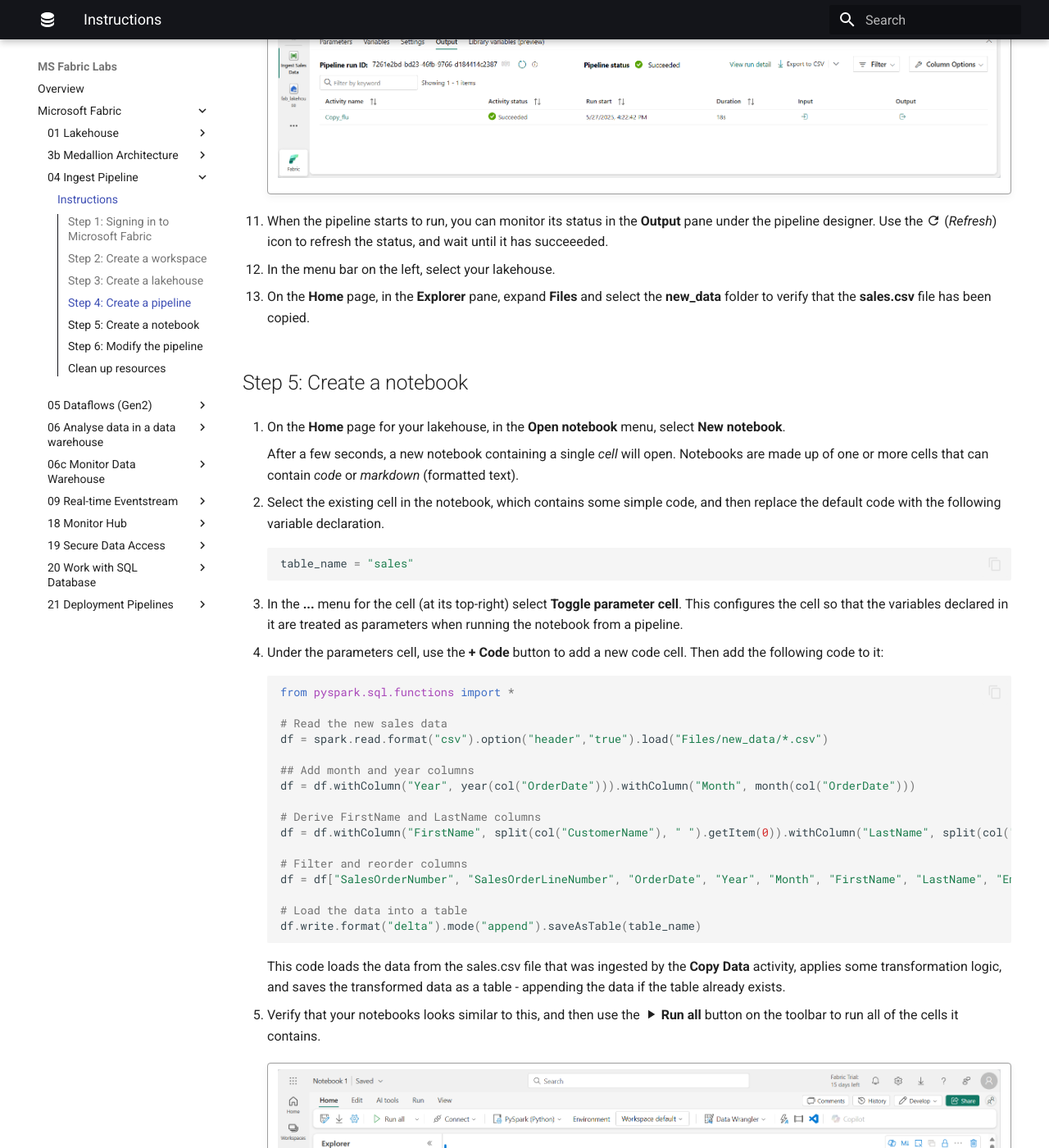
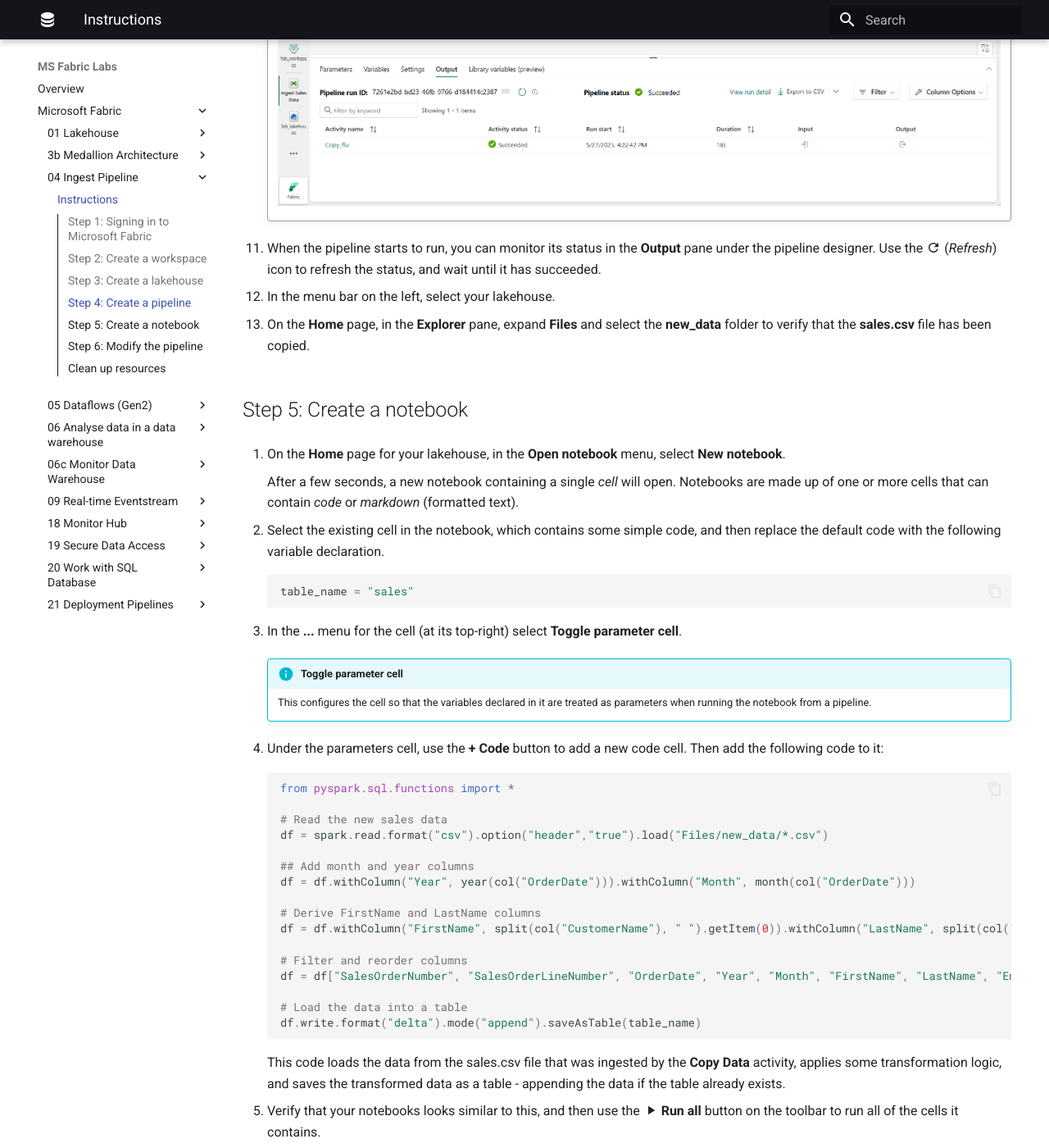
Before and after one commit to qaalabs/fabric, an MkDocs documentation site: the page built from docs/04-ingest-pipeline/instructions.md, in a window 1280 px wide and 1400 px high, scrolled down 4945 px. Shown: the whole window at 82% size. Built offline with MkDocs 1.6.1 and Material for MkDocs 9.7.7, drawn with Linux system fonts in a browser that asks for light colours; some of the changed text lies outside the part shown.

Commit message:
Update instructions

````diff
--- a/docs/04-ingest-pipeline/instructions.md
+++ b/docs/04-ingest-pipeline/instructions.md
@@ -116,7 +117,7 @@
     !!! quote ""
         ![Screenshot of a pipeline with a Copy Data activity.](../img/04-copy-data-pipeline.png)
 
-11. When the pipeline starts to run, you can monitor its status in the **Output** pane under the pipeline designer. Use the :material-refresh: (*Refresh*) icon to refresh the status, and wait until it has succeeeded.
+11. When the pipeline starts to run, you can monitor its status in the **Output** pane under the pipeline designer. Use the :material-refresh: (*Refresh*) icon to refresh the status, and wait until it has succeeded.
 
 12. In the menu bar on the left, select your lakehouse.
 
@@ -134,7 +135,10 @@
     table_name = "sales"
     ```
 
-3. In the **...** menu for the cell (at its top-right) select **Toggle parameter cell**. This configures the cell so that the variables declared in it are treated as parameters when running the notebook from a pipeline.
+3. In the **...** menu for the cell (at its top-right) select **Toggle parameter cell**.
+
+    !!! info "Toggle parameter cell"
+        This configures the cell so that the variables declared in it are treated as parameters when running the notebook from a pipeline.
 
 4. Under the parameters cell, use the **+ Code** button to add a new code cell. Then add the following code to it:
 
@@ -162,7 +166,7 @@
 5. Verify that your notebooks looks similar to this, and then use the :material-play: **Run all** button on the toolbar to run all of the cells it contains.
 
     !!! quote ""
-        ![Screenshot of a notebook with a parameters cell and code to transform data.](../img/04-notebook.png)
+        ![Notebook with parameters cell and code to transform data.](../img/04-notebook.png)
 
     !!! note
         - Since this is the first time you've run any Spark code in this session, the Spark pool must be started.
@@ -170,11 +174,14 @@
 
 6. When the notebook run has completed, in the **Explorer** pane on the left, in the **...** menu for **Tables** select **Refresh** and verify that a **sales** table has been created.
 
-7. In the notebook menu bar, use the ⚙️ **Settings** icon to view the notebook settings. Then set the **Name** of the notebook to `Load Sales` and close the settings pane.
+7. In the notebook menu bar, use the ⚙️  **Settings** icon to view the notebook settings. Then set the **Name** of the notebook to `Load Sales` and close the settings pane.
 
 8. In the hub menu bar on the left, select your lakehouse.
 
 9. In the **Explorer** pane, refresh the view. Then expand **Tables**, and select the **sales** table to see a preview of the data it contains.
+
+    !!! warning "If the preview won't load you may need to first cancel the running notebook"
+        - To do this click the **Monitor" tab and cancel any running activities
 
 ## Step 6: Modify the pipeline
 
````
Also changed, not shown: other parts of docs/04-ingest-pipeline/instructions.md (+6 -1 lines).
